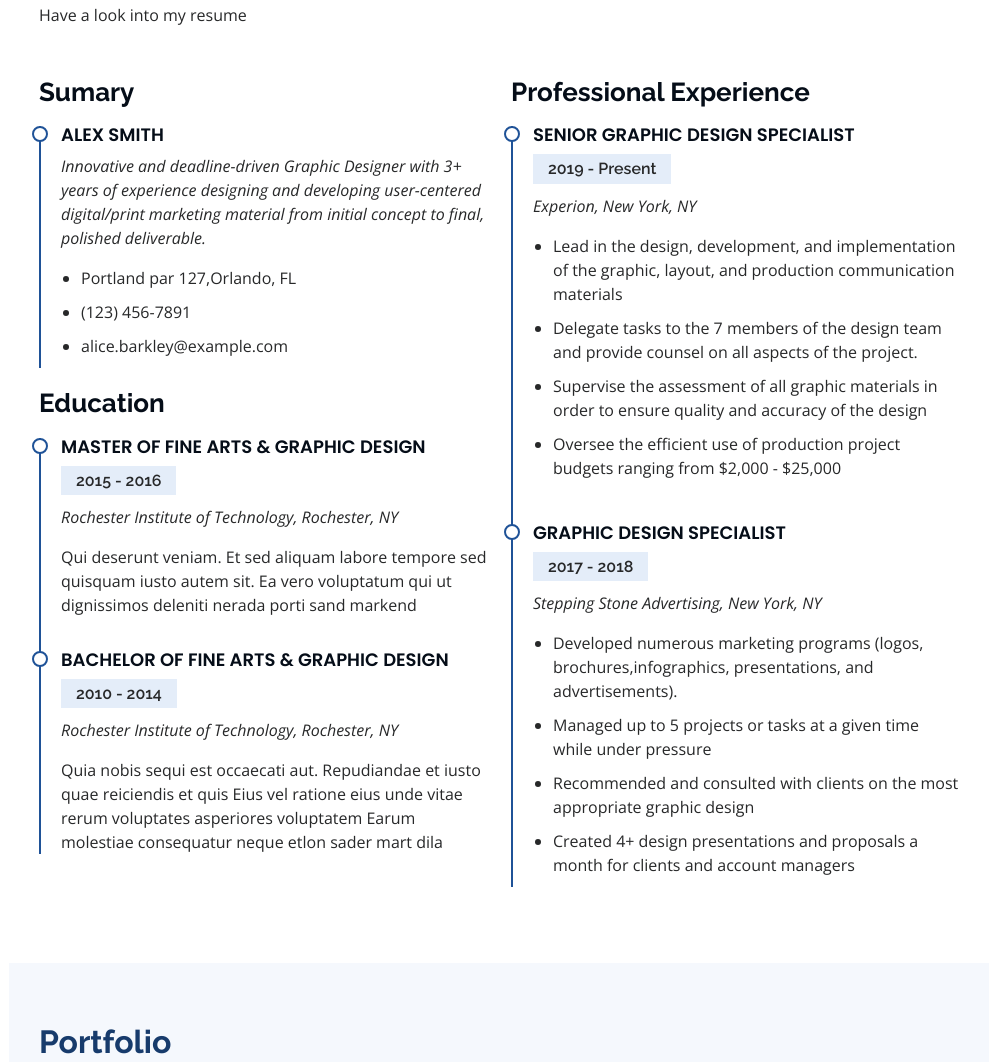
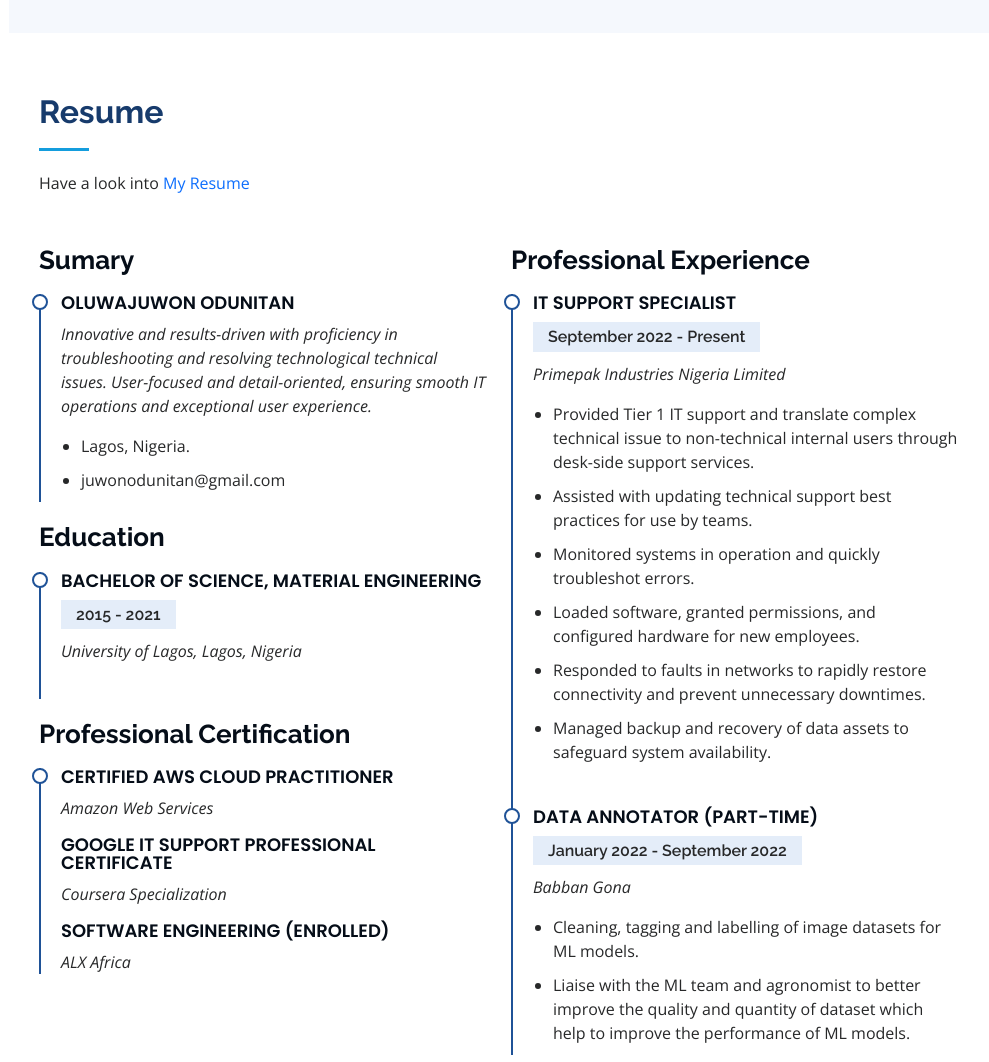
Before and after one commit to juw0n/cloudResumeChallengeAWS, a plain HTML site: page index.html in a window 1280 px wide. Shown: the part 2376-3438 px from the top of the page, without its empty margins (291-1280 px from the left). Drawn offline with nearby package versions, Linux system fonts and the light colour scheme.

Commit message:
Update the resume section

```diff
--- a/index.html
+++ b/index.html
@@ -90,8 +90,11 @@
             </div>
             <div class="col-lg-6 text-left" >
               <p>
-                With over two (2) years of experience providing comprehensive IT solutions in IT operations and demonstrating critical thinking skills, as well as a passion for problem-solving in various roles,  I am very confident in my ability to add value and contribute to the success of any technology team.
-                Some of my key qualifications include Technical proficiency that extends to a wide range of operating systems and platforms, including Linux, Windows and macOS, diagnosing and effectively addressing technological technical issues with a solid understanding of troubleshooting methodologies and effective communication. My proactive thinking and analytical mindset enable me to identify the root causes of issues and implement proactive measures to prevent future disruptions. With my dire interest in software engineering with passion for cloud computing and DevOps methodologies, I have honed my skills in various domains. I am proficient in Python, Golang, Cloud Technologies (AWS and Oracle Cloud), DevOps operations and tools, Databases, and Agile Methodologies. I am committed to staying up-to-date with the latest technologies and tools to ensure that I can provide the best solutions .....
+                I'm an IT specialist With over two (2) years of experience providing comprehensive IT solutions in IT operations, demonstrating critical thinking skills, as well as a passion for problem-solving in various roles.
+                My top skills and qualification include technical proficiency that extends to a wide range of operating systems and platforms, including Linux, Windows and macOS, enabling me to seamlessly troubleshoot complex issues and provide comprehensive solutions.
+                I am competent in delivering exceptional customer service and effectively communicate technical concepts to non-technical individuals as well as managing and monitoring network systems and executing the installation and configuration of hardware and software systems.
+                Also, I'm presently enrolled in the ALX Software Engineering programme, and I am very confident in my ability to add value and contribute to the success of any technology team.
+                My familiarity with emerging technologies, such as cloud computing, virtualization and DevOps operation coupled with my proactive thinking and analytical mindset has enabled me to hone my skills in coding, cloud computing and automation processes. I am proficient in Python and Golang programming language, cloud technology services including AWS and Oracle, and DevOps operation tools. These have helped me to excel at seamlessly merging software and cloud solutions to drive efficiency, scalability, and reliability. What sets me apart is my commitment to staying ahead of industry trends, ensuring I deliver innovative solutions that align with the company's unique needs.
               </p>
             </div>
           </div>
@@ -213,58 +216,63 @@
 
         <div class="section-title">
           <h2>Resume</h2>
-          <p>Have a look into my resume</p>
+          <p>Have a look into <a href="#" class="link-primary">My Resume</a></p>
         </div>
 
         <div class="row">
           <div class="col-lg-6" data-aos="fade-up">
             <h3 class="resume-title">Sumary</h3>
             <div class="resume-item pb-0">
-              <h4>Alex Smith</h4>
-              <p><em>Innovative and deadline-driven Graphic Designer with 3+ years of experience designing and developing user-centered digital/print marketing material from initial concept to final, polished deliverable.</em></p>
+              <h4>Oluwajuwon Odunitan</h4>
+              <p><em>
+                Innovative and results-driven with proficiency in troubleshooting and resolving technological technical issues. User-focused and detail-oriented, ensuring smooth IT operations and exceptional user experience.
+               </em>
+              </p>
               <ul>
-                <li>Portland par 127,Orlando, FL</li>
-                <li>(123) 456-7891</li>
-                <li>alice.barkley@example.com</li>
+                <li>Lagos, Nigeria.</li>
+                <li>juwonodunitan@gmail.com</li>
               </ul>
             </div>
 
             <h3 class="resume-title">Education</h3>
             <div class="resume-item">
-              <h4>Master of Fine Arts &amp; Graphic Design</h4>
-              <h5>2015 - 2016</h5>
-              <p><em>Rochester Institute of Technology, Rochester, NY</em></p>
-              <p>Qui deserunt veniam. Et sed aliquam labore tempore sed quisquam iusto autem sit. Ea vero voluptatum qui ut dignissimos deleniti nerada porti sand markend</p>
+              <h4>Bachelor of Science, Material Engineering</h4>
+              <h5>2015 - 2021</h5>
+              <p><em>University of Lagos, Lagos, Nigeria</em></p>
             </div>
+
+            <h3 class="resume-title">Professional Certification</h3>
             <div class="resume-item">
-              <h4>Bachelor of Fine Arts &amp; Graphic Design</h4>
-              <h5>2010 - 2014</h5>
-              <p><em>Rochester Institute of Technology, Rochester, NY</em></p>
-              <p>Quia nobis sequi est occaecati aut. Repudiandae et iusto quae reiciendis et quis Eius vel ratione eius unde vitae rerum voluptates asperiores voluptatem Earum molestiae consequatur neque etlon sader mart dila</p>
+              <h4>Certified AWS Cloud Practitioner</h4>
+              <p><em>Amazon Web Services</em></p>
+              <h4>Google IT Support Professional Certificate</h4>
+              <p><em>Coursera Specialization</em></p>
+              <h4>Software Engineering (Enrolled)</h4>
+              <p><em>ALX Africa</em></p>
             </div>
           </div>
           <div class="col-lg-6" data-aos="fade-up" data-aos-delay="100">
             <h3 class="resume-title">Professional Experience</h3>
             <div class="resume-item">
-              <h4>Senior graphic design specialist</h4>
-              <h5>2019 - Present</h5>
-              <p><em>Experion, New York, NY </em></p>
+              <h4>IT Support Specialist</h4>
+              <h5>September 2022 - Present</h5>
+              <p><em>Primepak Industries Nigeria Limited</em></p>
               <ul>
-                <li>Lead in the design, development, and implementation of the graphic, layout, and production communication materials</li>
-                <li>Delegate tasks to the 7 members of the design team and provide counsel on all aspects of the project. </li>
-                <li>Supervise the assessment of all graphic materials in order to ensure quality and accuracy of the design</li>
-                <li>Oversee the efficient use of production project budgets ranging from $2,000 - $25,000</li>
+                <li>Provided Tier 1 IT support and translate complex technical issue to non-technical internal users through desk-side support services.</li>
+                <li>Assisted with updating technical support best practices for use by teams.</li>
+                <li>Monitored systems in operation and quickly troubleshot errors.</li>
+                <li>Loaded software, granted permissions, and configured hardware for new employees.</li>
+                <li>Responded to faults in networks to rapidly restore connectivity and prevent unnecessary downtimes.</li>
+                <li>Managed backup and recovery of data assets to safeguard system availability.</li>
               </ul>
             </div>
             <div class="resume-item">
-              <h4>Graphic design specialist</h4>
-              <h5>2017 - 2018</h5>
-              <p><em>Stepping Stone Advertising, New York, NY</em></p>
+              <h4>Data Annotator (Part-time)</h4>
+              <h5>January 2022 - September 2022</h5>
+              <p><em>Babban Gona</em></p>
               <ul>
-                <li>Developed numerous marketing programs (logos, brochures,infographics, presentations, and advertisements).</li>
-                <li>Managed up to 5 projects or tasks at a given time while under pressure</li>
-                <li>Recommended and consulted with clients on the most appropriate graphic design</li>
-                <li>Created 4+ design presentations and proposals a month for clients and account managers</li>
+                <li>Cleaning, tagging and labelling of image datasets for ML models.</li>
+                <li>Liaise with the ML team and agronomist to better improve the quality and quantity of dataset which help to improve the performance of ML models.</li>
               </ul>
             </div>
           </div>
```
